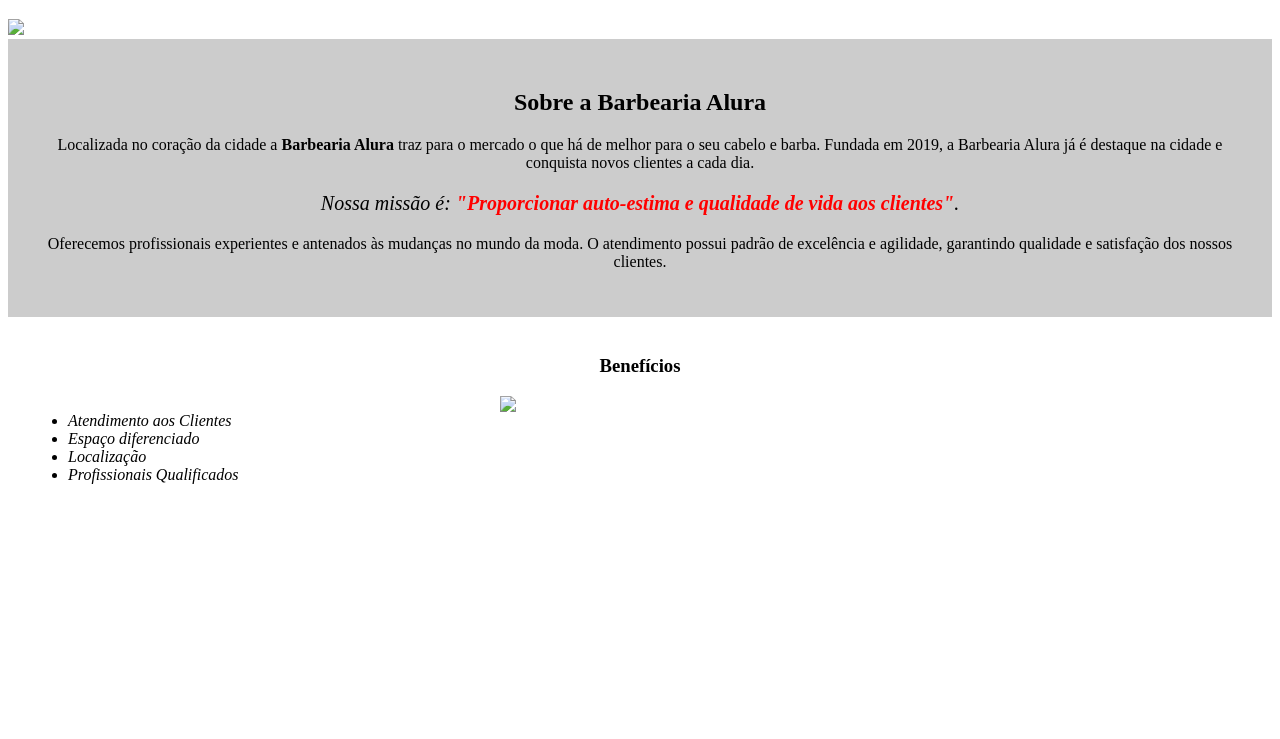
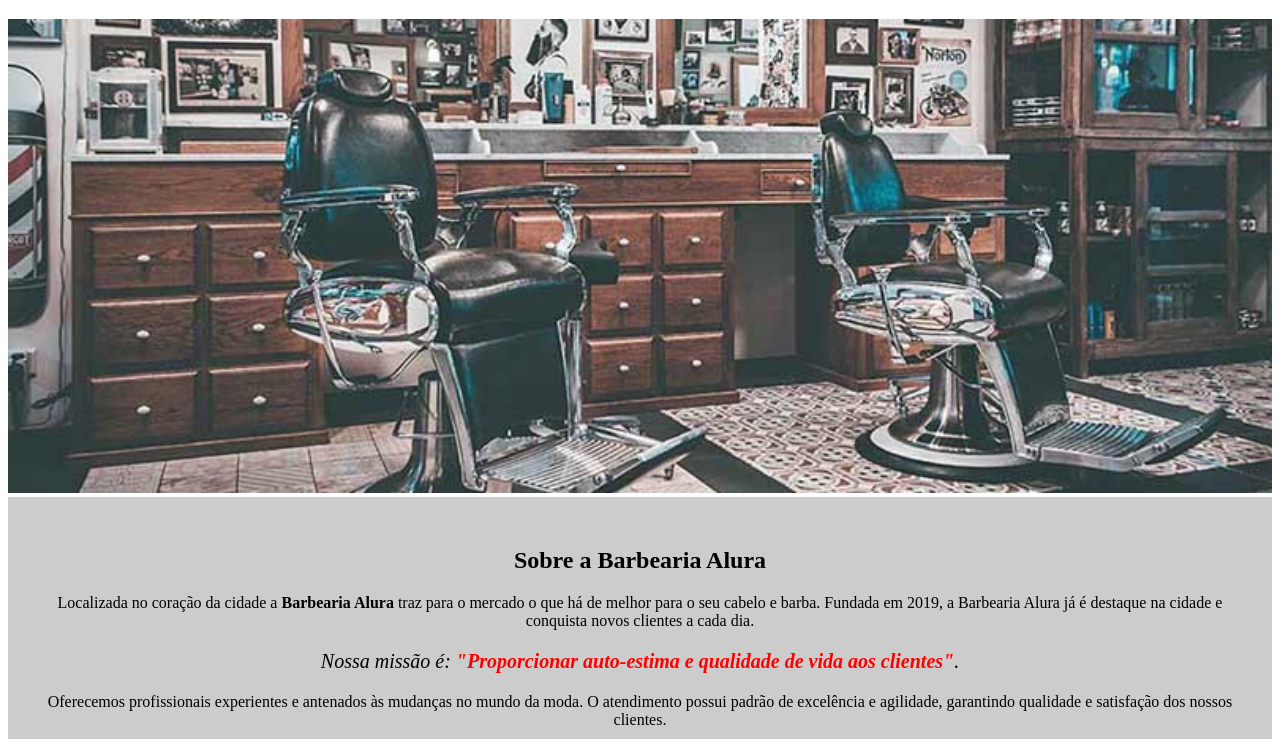
Before and after one commit to RenanWuicik7/Barbearia-Alura-Pagina-Inicial, a plain HTML site: page index.html in a window 1280 px wide. Shown: the part 61-800 px from the top of the page. Drawn offline with Linux system fonts and the light colour scheme.

Commit message:
Adicionando imagens e corrigindo caminhos

```diff
--- a/index.html
+++ b/index.html
@@ -12,7 +12,7 @@
  	 <header>
  		<h1 class="titulo-principal">Barbearia Alura</h1>
  	 </header>
- 	 <img id="banner" src="C:\Users\Renan\Downloads\banner.jpg">
+ 	 <img id="banner" src="./imgs/banner.jpg">
 
      <div class="principal">
          <h2 class="titulo-centralizado">Sobre a Barbearia Alura</h2>
@@ -33,7 +33,7 @@
              <li class="itens">Profissionais Qualificados</li>
          </ul>
 
-         <img src="C:\Users\Renan\Downloads\beneficios.jpg" class="imagembeneficios">
+         <img src="./imgs/beneficios.jpg" class="imagembeneficios">
      </div>
 
  </body>
```
Also changed, not shown: imgs/banner.jpg (added), imgs/beneficios.jpg (added).
